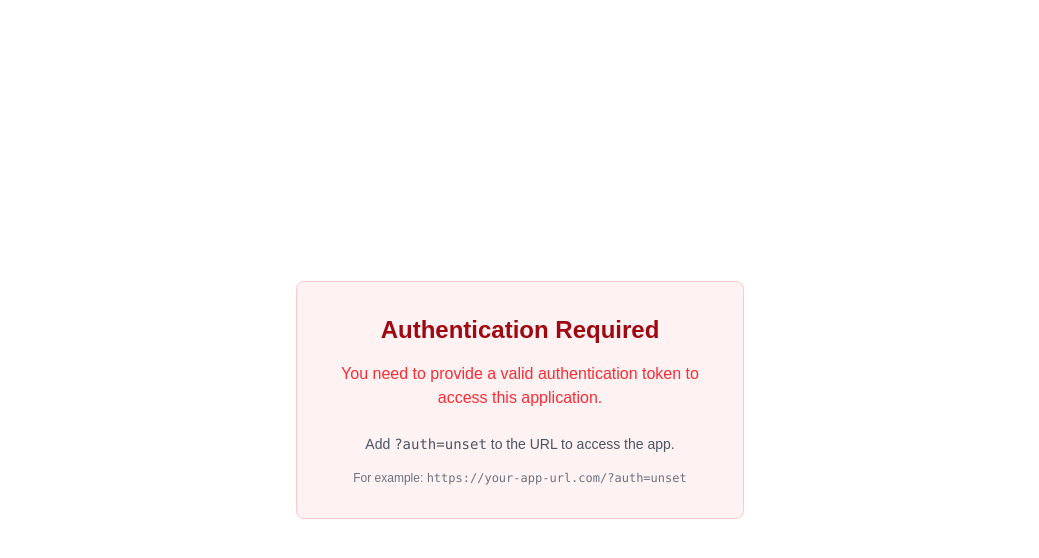
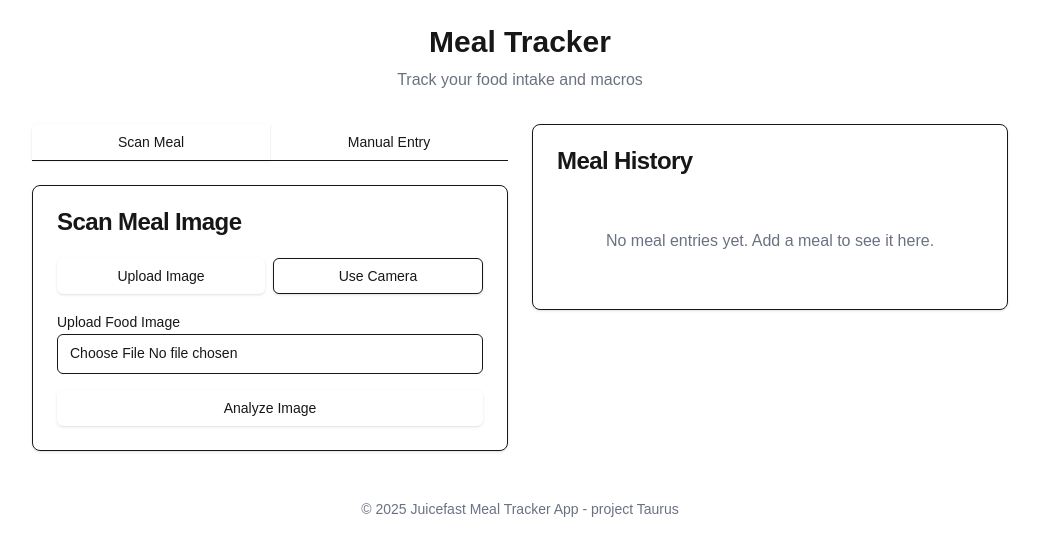
Before and after one commit to snsa-kscc/juicefast-web-app, a Next.js app: page / in a window 1280 px wide. Shown: the top 558 px of the page, without its empty margins (120-1159 px from the left). Built offline with nearby package versions, Linux system fonts and the light colour scheme; no server answers.

Commit message:
remove auth

```diff
--- a/src/app/actions/analyze-meal.tsx
+++ b/src/app/actions/analyze-meal.tsx
@@ -12,8 +12,6 @@ export interface MacroData {
 
 // Function to analyze an image and extract macros using API
 export async function analyzeMealImage(formData: FormData): Promise<MacroData> {
-  // Get the auth token from the form data
-  const authToken = formData.get("auth") as string;
   try {
     const file = formData.get("image") as File;
 
@@ -34,11 +32,8 @@ export async function analyzeMealImage(formData: FormData): Promise<MacroData> {
 
     const baseUrl = `${protocol}://${host}`;
 
-    // Include the auth token in the request URL
+    // Create the API URL
     const url = new URL(`${baseUrl}/api/analyze-meal`);
-    // Always include the token, using a default if not provided
-    const token = authToken || "taurus-meal-tracker-secret-token-2025";
-    url.searchParams.append("auth", token);
 
     const response = await fetch(url, {
       method: "POST",
--- a/src/app/page.tsx
+++ b/src/app/page.tsx
@@ -1,50 +1,22 @@
 "use client";
 
 import Image from "next/image";
-import { useState, useEffect, Suspense } from "react";
-import { useSearchParams } from "next/navigation";
+import { useState, Suspense } from "react";
 import { ImageScanner } from "@/components/meal-tracker/image-scanner";
 import { ManualEntryForm } from "@/components/meal-tracker/manual-entry-form";
 import { MealLog } from "@/components/meal-tracker/meal-log";
 import { MacroData } from "@/app/actions/analyze-meal";
 import { Button } from "@/components/ui/button";
-import { isValidToken, SECRET_TOKEN } from "@/lib/auth";
 
-// Main component that uses search params - needs to be wrapped in Suspense
+// Main component for the meal tracker app
 function MealTrackerApp() {
   const [meals, setMeals] = useState<MacroData[]>([]);
   const [activeTab, setActiveTab] = useState<"scan" | "manual">("scan");
-  const [isAuthenticated, setIsAuthenticated] = useState(false);
-  const searchParams = useSearchParams();
 
   // Handler for when a meal is added (from either scanner or manual entry)
   const handleMealAdded = (mealData: MacroData) => {
     setMeals((prev) => [mealData, ...prev]);
   };
-
-  // Check authentication on component mount and when search params change
-  useEffect(() => {
-    const authToken = searchParams.get("auth");
-    setIsAuthenticated(isValidToken(authToken));
-  }, [searchParams]);
-
-  // If not authenticated, show login instructions
-  if (!isAuthenticated) {
-    return (
-      <div className="min-h-screen p-4 sm:p-6 max-w-5xl mx-auto flex flex-col items-center justify-center">
-        <div className="bg-red-50 border border-red-200 rounded-lg p-8 max-w-md w-full text-center">
-          <h1 className="text-2xl font-bold text-red-800 mb-4">Authentication Required</h1>
-          <p className="text-red-500 mb-6">You need to provide a valid authentication token to access this application.</p>
-          <p className="text-sm text-gray-600 mb-4">
-            Add <code>?auth={SECRET_TOKEN}</code> to the URL to access the app.
-          </p>
-          <p className="text-xs text-gray-500">
-            For example: <code>https://your-app-url.com/?auth={SECRET_TOKEN}</code>
-          </p>
-        </div>
-      </div>
-    );
-  }
 
   return (
     <div className="min-h-screen p-4 sm:p-6 max-w-5xl mx-auto">
--- a/src/components/meal-tracker/image-scanner.tsx
+++ b/src/components/meal-tracker/image-scanner.tsx
@@ -2,7 +2,6 @@
 
 import { useState } from "react";
 import { useFormStatus } from "react-dom";
-import { useSearchParams } from "next/navigation";
 import { analyzeMealImage, MacroData } from "@/app/actions/analyze-meal";
 import { Button } from "@/components/ui/button";
 import { Card, CardHeader, CardTitle, CardContent, CardFooter } from "@/components/ui/card";
@@ -15,14 +14,8 @@ export function ImageScanner({ onScanComplete }: { onScanComplete?: (data: Macro
   const [scanResult, setScanResult] = useState<MacroData | null>(null);
   const [uiContent, setUiContent] = useState<React.ReactNode | null>(null);
   const [inputMode, setInputMode] = useState<InputMode>("upload");
-  const searchParams = useSearchParams();
-  const authToken = searchParams.get("auth");
 
   async function handleSubmit(formData: FormData) {
-    // Add the auth token to the form data
-    // Always include the token from the URL or use the default
-    const token = authToken || "taurus-meal-tracker-secret-token-2025";
-    formData.append("auth", token);
     try {
       setIsScanning(true);
       setScanResult(null);
@@ -76,11 +69,6 @@ export function ImageScanner({ onScanComplete }: { onScanComplete?: (data: Macro
       // Create a FormData object to submit the captured image
       const formData = new FormData();
       formData.append("image", e.target.files[0]);
-
-      // Add the auth token to the form data
-      // Always include the token from the URL
-      const token = authToken || "taurus-meal-tracker-secret-token-2025";
-      formData.append("auth", token);
 
       // Submit the form programmatically
       await handleSubmit(formData);
--- a/src/lib/auth.ts
+++ /dev/null
@@ -1,15 +0,0 @@
-// A simple token-based authentication mechanism
-// This is a "quick and dirty" solution as requested
-
-// This would ideally come from an environment variable
-// Using NEXT_PUBLIC_ prefix to make it available on client-side
-export const SECRET_TOKEN = process.env.NEXT_PUBLIC_SECRET_TOKEN || "default-token-if-not-set";
-
-/**
- * Checks if the provided token matches the secret token
- */
-export function isValidToken(token: string | null): boolean {
-  // If SECRET_TOKEN is undefined (during SSR), don't authenticate
-  if (!SECRET_TOKEN) return false;
-  return token === SECRET_TOKEN;
-}
```
